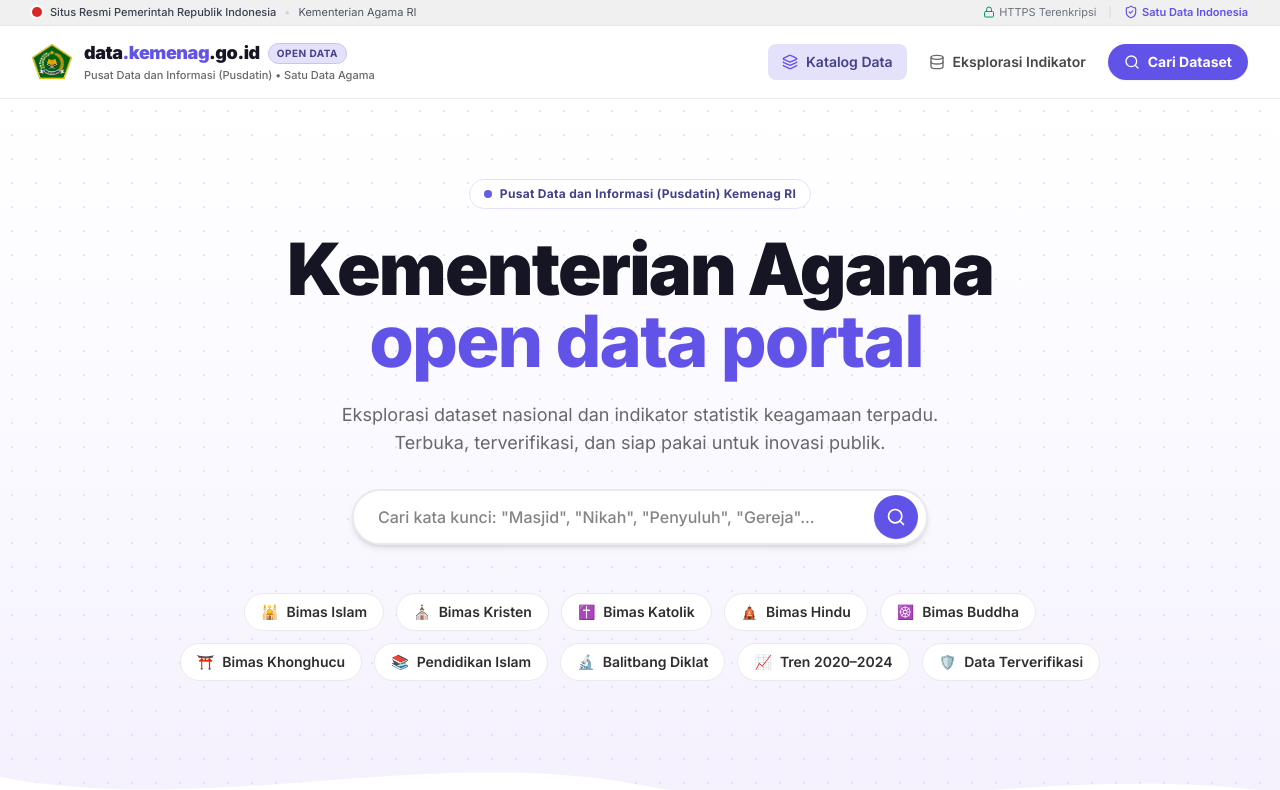
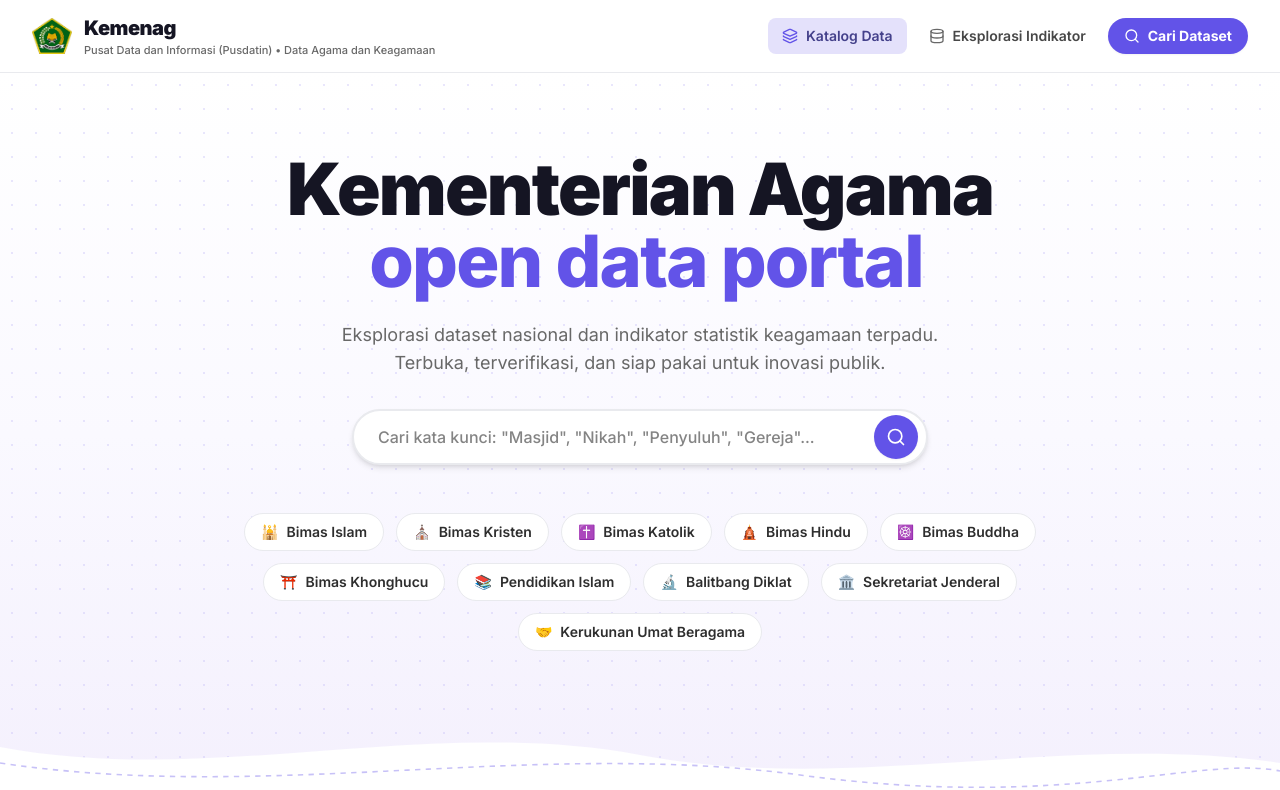
Before and after one commit to sStrelitziaaa/katalog-data-agama-pusdatin, a Next.js app: page / in a window 1280 px wide. Shown: the top 790 px of the page. Built offline with nearby package versions, Linux system fonts and the light colour scheme.

Commit message:
refactor: sederhanakan navbar, ubah ke Kemenag, dan sesuaikan tombol produsen data

```diff
--- a/src/app/page.tsx
+++ b/src/app/page.tsx
@@ -24,7 +24,7 @@
   const bimasList = getBimasSummaries();
   const categories = getAllCategories();
 
-  // Signature data.gov.sg floating category pills
+  // Produsen Data Bimas & Unit Kerja Kemenag
   const floatingPillsRow1 = [
     { label: 'Bimas Islam', icon: '🕌', href: '/eksplorasi?bimas=Islam' },
     { label: 'Bimas Kristen', icon: '⛪', href: '/eksplorasi?bimas=Kristen' },
@@ -37,29 +37,21 @@
     { label: 'Bimas Khonghucu', icon: '⛩️', href: '/eksplorasi?bimas=Khonghucu' },
     { label: 'Pendidikan Islam', icon: '📚', href: '/eksplorasi?kategori=Pendidikan%20Agama' },
     { label: 'Balitbang Diklat', icon: '🔬', href: '/eksplorasi?bimas=Sekretariat%20%26%20Badan' },
-    { label: 'Tren 2020–2024', icon: '📈', href: '/eksplorasi' },
-    { label: 'Data Terverifikasi', icon: '🛡️', href: '/eksplorasi?status=Terisi' },
+    { label: 'Sekretariat Jenderal', icon: '🏛️', href: '/eksplorasi?bimas=Setjen' },
+    { label: 'Kerukunan Umat Beragama', icon: '🤝', href: '/eksplorasi?bimas=Pusat%20Kerukunan%20Umat%20Beragama%20(PKUB)' },
   ];
 
   return (
     <div className="flex flex-col min-h-screen bg-white">
       {/* ============================================================ */}
-      {/* 1. HERO SECTION (data.gov.sg Signature Look & Wave Landscape) */}
+      {/* 1. HERO SECTION (Simple & Modern)                            */}
       {/* ============================================================ */}
       <section className="relative overflow-hidden pt-12 sm:pt-20 pb-28 md:pb-36 bg-gradient-to-b from-white via-[#faf9ff] to-[#f4f0fd]">
         {/* Subtle radial ambient dots */}
         <div className="absolute inset-0 opacity-40 bg-[radial-gradient(#c7c1f7_1px,transparent_1px)] [background-size:24px_24px] pointer-events-none" />
 
         <div className="relative z-10 max-w-5xl mx-auto px-4 sm:px-6 lg:px-8 text-center">
-          {/* Official badge */}
-          <div className="inline-flex items-center space-x-2 px-3.5 py-1.5 rounded-full bg-white border border-[#e4e1fb] shadow-2xs mb-6 hover:border-[#a89ff2] transition-colors">
-            <span className="w-2 h-2 rounded-full bg-[#6253e8] animate-pulse" />
-            <span className="text-xs font-bold text-[#44418b] tracking-wide">
-              Pusat Data dan Informasi (Pusdatin) Kemenag RI
-            </span>
-          </div>
-
-          {/* Dual-tone Headline (Singapore data.gov.sg heavy contrast) */}
+          {/* Dual-tone Headline */}
           <h1 className="text-4xl sm:text-6xl md:text-7xl font-black tracking-tight text-[#151523] leading-none mb-6">
             <span>Kementerian Agama</span>
             <br className="hidden sm:inline" />
--- a/src/components/Footer.tsx
+++ b/src/components/Footer.tsx
@@ -21,10 +21,10 @@
             </div>
             <div>
               <span className="font-extrabold text-[#151523] text-base sm:text-lg tracking-tight block">
-                data<span className="text-[#6253e8]">.kemenag</span>.go.id
+                Kemenag
               </span>
               <p className="text-xs text-[#686868]">
-                Portal Resmi Satu Data Agama Kementerian Agama Republik Indonesia
+                Pusat Data dan Informasi (Pusdatin) • Data Agama dan Keagamaan
               </p>
             </div>
           </div>
--- a/src/components/Navbar.tsx
+++ b/src/components/Navbar.tsx
@@ -4,7 +4,7 @@
 import Link from 'next/link';
 import Image from 'next/image';
 import { usePathname } from 'next/navigation';
-import { Database, Layers, Search, ShieldCheck, Lock, ExternalLink } from 'lucide-react';
+import { Database, Layers, Search } from 'lucide-react';
 
 export default function Navbar() {
   const pathname = usePathname();
@@ -15,34 +15,7 @@
   ];
 
   return (
-    <div className="sticky top-0 z-50">
-      {/* Singapore Gov Masthead Style (SGDS Masthead) */}
-      <div className="bg-[#f0f0f0] border-b border-[#e5e5e5] text-[11px] text-[#474747] py-1 px-4 sm:px-8">
-        <div className="max-w-7xl mx-auto flex flex-wrap items-center justify-between gap-2">
-          <div className="flex items-center space-x-2">
-            <span className="inline-block w-2.5 h-2.5 rounded-full bg-red-600 ring-2 ring-white shrink-0" />
-            <span className="font-medium text-gray-700">
-              Situs Resmi Pemerintah Republik Indonesia
-            </span>
-            <span className="text-gray-300 hidden sm:inline">•</span>
-            <span className="text-gray-600 hidden sm:inline">Kementerian Agama RI</span>
-          </div>
-          <div className="flex items-center space-x-3 text-[11px] text-gray-500">
-            <div className="flex items-center space-x-1">
-              <Lock className="w-3 h-3 text-emerald-600" />
-              <span className="hidden md:inline">HTTPS Terenkripsi</span>
-            </div>
-            <span className="text-gray-300">|</span>
-            <div className="flex items-center space-x-1 text-[#6253e8]">
-              <ShieldCheck className="w-3.5 h-3.5" />
-              <span className="font-semibold">Satu Data Indonesia</span>
-            </div>
-          </div>
-        </div>
-      </div>
-
-      {/* Main Navigation Bar */}
-      <header className="bg-white/95 backdrop-blur-md border-b border-[#e9eaee] shadow-xs">
+    <header className="sticky top-0 z-50 bg-white/95 backdrop-blur-md border-b border-[#e9eaee] shadow-xs">
       <div className="max-w-7xl mx-auto px-4 sm:px-6 lg:px-8">
         <div className="flex items-center justify-between h-16 sm:h-[4.5rem]">
           {/* Brand Logo & Title */}
@@ -58,16 +31,11 @@
               />
             </div>
             <div className="flex flex-col">
-                <div className="flex items-center space-x-2">
-                  <span className="text-base sm:text-lg font-black tracking-tight text-[#151523]">
-                    data<span className="text-[#6253e8]">.kemenag</span>.go.id
+              <span className="text-base sm:text-xl font-black tracking-tight text-[#151523]">
+                Kemenag
               </span>
-                  <span className="text-[10px] font-bold tracking-wider uppercase px-2 py-0.5 rounded-full bg-[#e4e1fb] text-[#44418b] border border-[#c7c1f7]">
-                    OPEN DATA
-                  </span>
-                </div>
               <p className="text-[11px] text-[#686868] font-medium hidden sm:block">
-                  Pusat Data dan Informasi (Pusdatin) • Satu Data Agama
+                Pusat Data dan Informasi (Pusdatin) • Data Agama dan Keagamaan
               </p>
             </div>
           </Link>
@@ -104,6 +72,5 @@
         </div>
       </div>
     </header>
-    </div>
   );
 }
```
Lines whose indentation alone changed are shown as unchanged.
